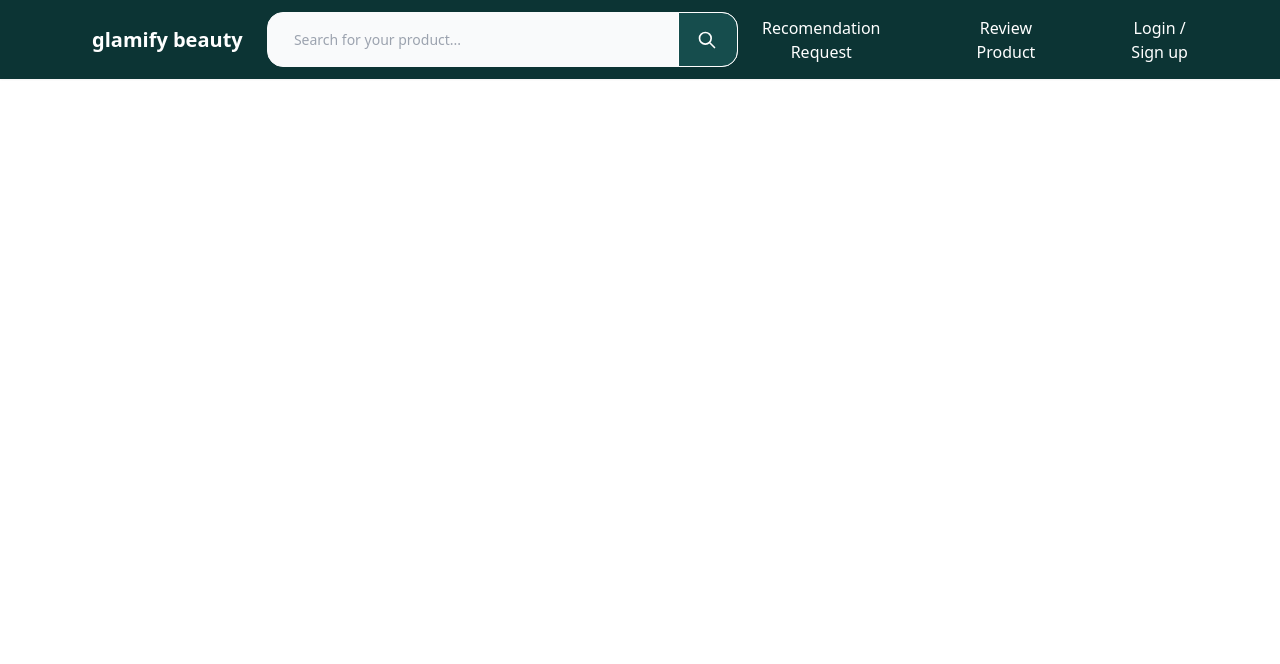
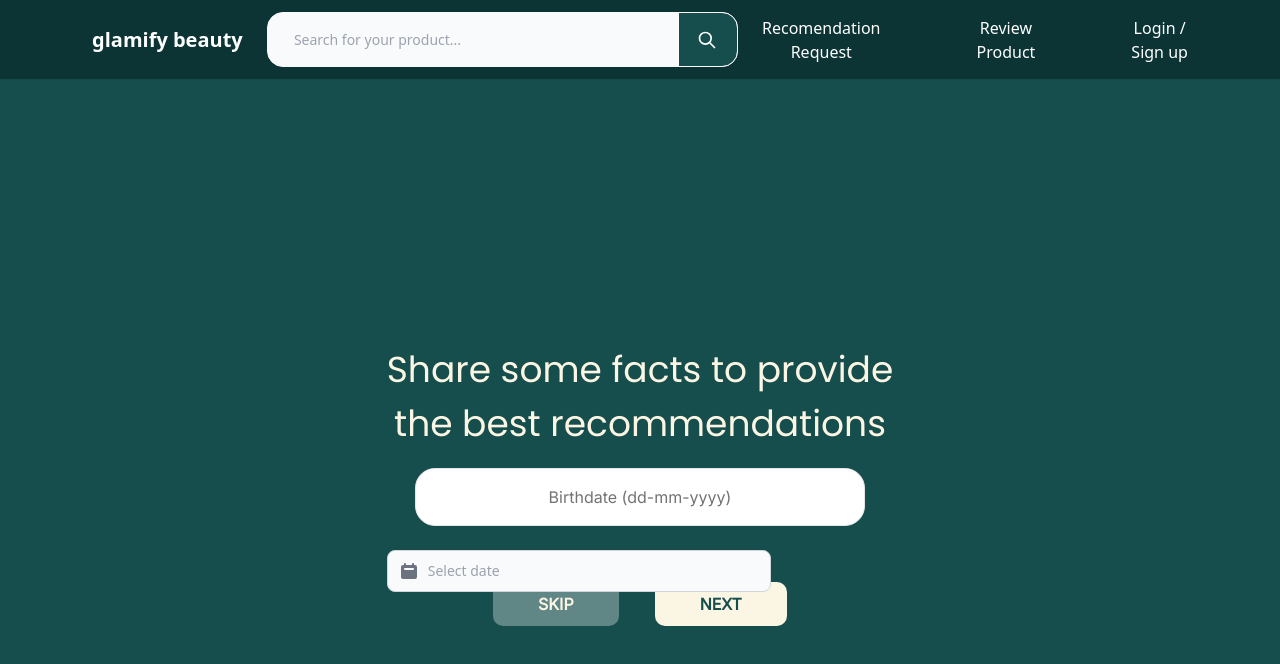
Before and after one commit to fahmiSD/glamify, a Nuxt app: page /survey2 in a window 1280 px wide. Shown: the top 664 px of the page. Built offline with nearby package versions, Linux system fonts and the light colour scheme.

Commit message:
update fahmi

```diff
--- a/package.json
+++ b/package.json
@@ -17,6 +17,7 @@
   "dependencies": {
     "flowbite": "^1.6.3",
     "nuxt-swiper": "^1.0.0",
-    "swiper": "^9.0.5"
+    "swiper": "^9.0.5",
+    "vue-tailwind-datepicker": "^1.3.1"
   }
 }
--- a/pages/login.vue
+++ b/pages/login.vue
@@ -4,14 +4,14 @@
       <div>
         <p class="font-poppins text-[36px] text-[#FBF5E3] mb-[33px] text-center">Log in</p>
       </div>
-      <div>
+      <div class="flex justify-center items-center">
         <input
           class="w-[450px] h-[58px] mb-[24px] rounded-[20px] bg-[#164D4D] border border-[#E6E6E6] focus:outline-none ring-inset focus:ring focus:ring-[#FBF5E3] text-center text-[#FBF5E3] placeholder:font-inter placeholder:text-center placeholder:text-[#FBF5E3]"
           placeholder="Email or Username"
           required
         />
       </div>
-      <div>
+      <div class="flex justify-center items-center">
         <input
           type="password"
           class="w-[450px] h-[58px] mb-[24px] rounded-[20px] bg-[#164D4D] border border-[#E6E6E6] focus:outline-none ring-inset focus:ring focus:ring-[#FBF5E3] text-center text-[#FBF5E3] placeholder:font-inter placeholder:text-center placeholder:text-[#FBF5E3]"
--- a/pages/signup.vue
+++ b/pages/signup.vue
@@ -4,14 +4,14 @@
       <div>
         <p class="font-poppins text-[36px] text-[#FBF5E3] mb-[33px] text-center">Sign up</p>
       </div>
-      <div>
+      <div class="flex justify-center items-center">
         <input
           class="w-[450px] h-[58px] mb-[24px] rounded-[20px] bg-[#164D4D] border border-[#E6E6E6] focus:outline-none ring-inset focus:ring focus:ring-[#FBF5E3] text-center text-[#FBF5E3] placeholder:font-inter placeholder:text-center placeholder:text-[#FBF5E3]"
           placeholder="Name"
           required
         />
       </div>
-      <div>
+      <div class="flex justify-center items-center">
         <input
           type="email"
           class="w-[450px] h-[58px] mb-[24px] rounded-[20px] bg-[#164D4D] border border-[#E6E6E6] focus:outline-none ring-inset focus:ring focus:ring-[#FBF5E3] text-center text-[#FBF5E3] placeholder:font-inter placeholder:text-center placeholder:text-[#FBF5E3]"
@@ -19,14 +19,14 @@
           required
         />
       </div>
-      <div>
+      <div class="flex justify-center items-center">
         <input
           class="w-[450px] h-[58px] mb-[24px] rounded-[20px] bg-[#164D4D] border border-[#E6E6E6] focus:outline-none ring-inset focus:ring focus:ring-[#FBF5E3] text-center text-[#FBF5E3] placeholder:font-inter placeholder:text-center placeholder:text-[#FBF5E3]"
           placeholder="Username"
           required
         />
       </div>
-      <div>
+      <div class="flex justify-center items-center">
         <input
           type="password"
           class="w-[450px] h-[58px] mb-[46px] rounded-[20px] bg-[#164D4D] border border-[#E6E6E6] focus:outline-none ring-inset focus:ring focus:ring-[#FBF5E3] text-center text-[#FBF5E3] placeholder:font-inter placeholder:text-center placeholder:text-[#FBF5E3]"
--- a/pages/survey1.vue
+++ b/pages/survey1.vue
@@ -4,21 +4,21 @@
       <div>
         <p class="font-poppins text-[36px] text-[#FBF5E3] mb-[17px] text-center">External factors<br />affecting your skin</p>
       </div>
-      <div>
+      <div class="flex justify-center items-center">
         <input
           class="w-[450px] h-[58px] mb-[24px] rounded-[20px] bg-[##F9F9F9] border border-[#E6E6E6] focus:outline-none ring-inset focus:ring focus:ring-[#207a7a] text-center text-[#131414] placeholder:font-inter placeholder:text-center placeholder:text-[#737373]"
           placeholder="City (sun exposure, pollution)"
           required
         />
       </div>
-      <div>
+      <div class="flex justify-center items-center">
         <input
           class="w-[450px] h-[58px] mb-[24px] rounded-[20px] bg-[##F9F9F9] border border-[#E6E6E6] focus:outline-none ring-inset focus:ring focus:ring-[#207a7a] text-center text-[#131414] placeholder:font-inter placeholder:text-center placeholder:text-[#737373]"
           placeholder="What type of activity do you develop?"
           required
         />
       </div>
-      <div>
+      <div class="flex justify-center items-center">
         <input
           class="w-[450px] h-[58px] mb-[31px] rounded-[20px] bg-[##F9F9F9] border border-[#E6E6E6] focus:outline-none ring-inset focus:ring focus:ring-[#207a7a] text-center text-[#131414] placeholder:font-inter placeholder:text-center placeholder:text-[#737373]"
           placeholder="Do you hydrate frequently?"
--- /dev/null
+++ b/pages/survey2.vue
@@ -0,0 +1,44 @@
+<template>
+  <div class="flex flex-col justify-center items-center h-screen">
+    <form>
+      <div>
+        <p class="font-poppins text-[36px] text-[#FBF5E3] mb-[17px] text-center">Share some facts to provide<br />the best recommendations</p>
+      </div>
+      <div class="flex justify-center items-center">
+        <input
+          class="w-[450px] h-[58px] mb-[24px] rounded-[20px] bg-[##F9F9F9] border border-[#E6E6E6] focus:outline-none ring-inset focus:ring focus:ring-[#207a7a] text-center text-[#131414] placeholder:font-inter placeholder:text-center placeholder:text-[#737373]"
+          placeholder="Birthdate (dd-mm-yyyy)"
+          required
+        />
+      </div>
+
+      <!-- datepicker -->
+
+      <div class="relative max-w-sm">
+        <div class="absolute inset-y-0 left-0 flex items-center pl-3 pointer-events-none">
+          <svg aria-hidden="true" class="w-5 h-5 text-gray-500 dark:text-gray-400" fill="currentColor" viewBox="0 0 20 20" xmlns="http://www.w3.org/2000/svg">
+            <path fill-rule="evenodd" d="M6 2a1 1 0 00-1 1v1H4a2 2 0 00-2 2v10a2 2 0 002 2h12a2 2 0 002-2V6a2 2 0 00-2-2h-1V3a1 1 0 10-2 0v1H7V3a1 1 0 00-1-1zm0 5a1 1 0 000 2h8a1 1 0 100-2H6z" clip-rule="evenodd"></path>
+          </svg>
+        </div>
+        <input
+          datepicker
+          datepicker-autohide
+          type="text"
+          class="bg-gray-50 border border-gray-300 text-gray-900 text-sm rounded-lg focus:ring-blue-500 focus:border-blue-500 block w-full pl-10 p-2.5 dark:bg-gray-700 dark:border-gray-600 dark:placeholder-gray-400 dark:text-white dark:focus:ring-blue-500 dark:focus:border-blue-500"
+          placeholder="Select date"
+        />
+      </div>
+
+      <div></div>
+
+      <div class="text-center">
+        <!-- <button type="submit" class="bg-[#FBF5E3] rounded-[10px] w-[119px] h-[40px]"><p class="text-[#164D4D] font-inter font-bold">CHECK EMAIL</p></button> -->
+        <a href="/" class="bg-[#618686] px-[45px] py-[12px] rounded-[10px] w-[119px] h-[40px] text-[#FBF5E3] font-inter font-bold mr-[36px]">SKIP</a>
+        <a href="/survey2" class="bg-[#FBF5E3] px-[45px] py-[12px] rounded-[10px] w-[119px] h-[40px] text-[#164D4D] font-inter font-bold">NEXT</a>
+      </div>
+    </form>
+  </div>
+</template>
+<script setup></script>
+
+<style scoped></style>
```
Also changed, not shown: nuxt.config.ts (+7 -0 lines), 1 other file (tests, documents, lock files or other folders).
